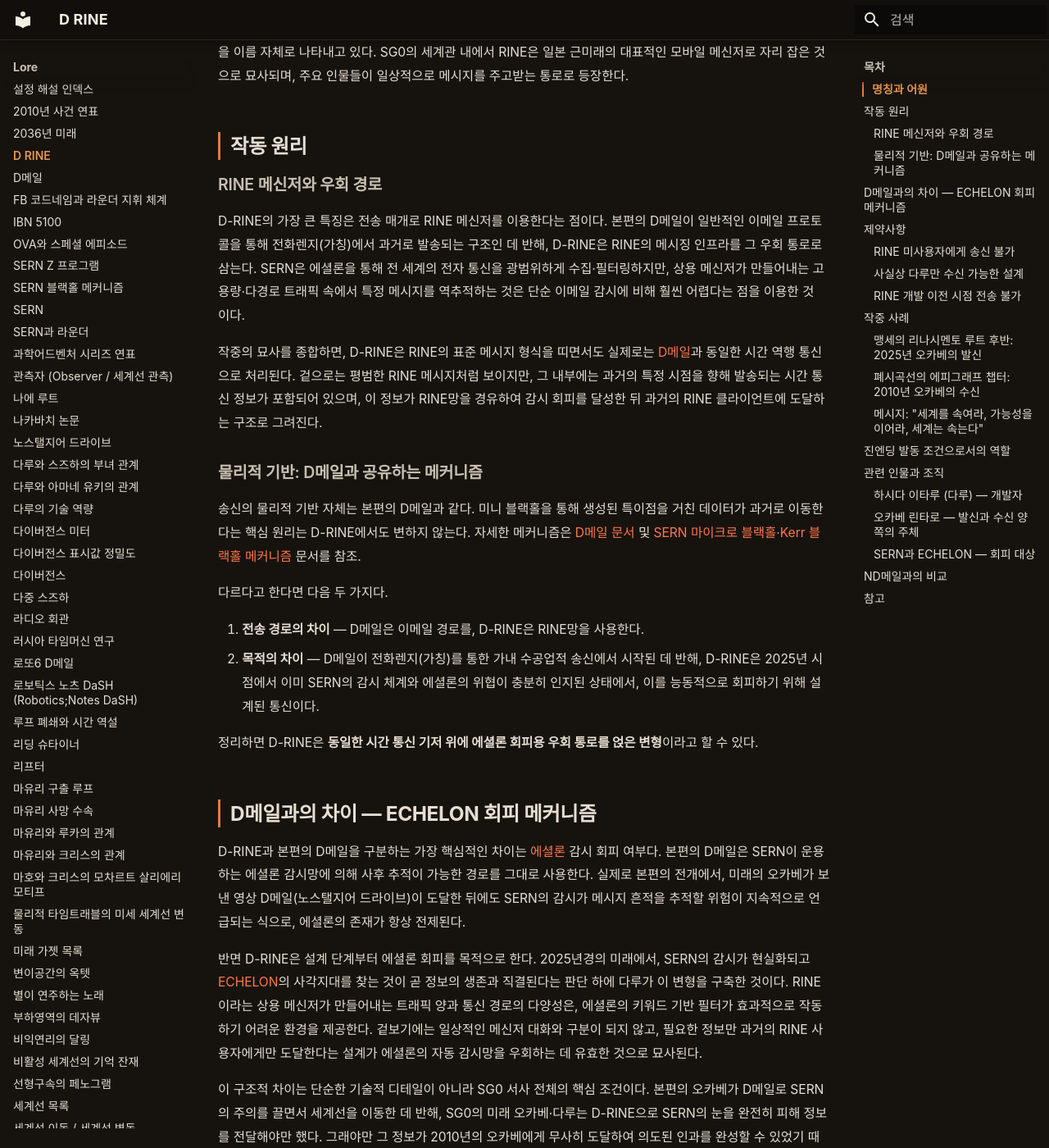
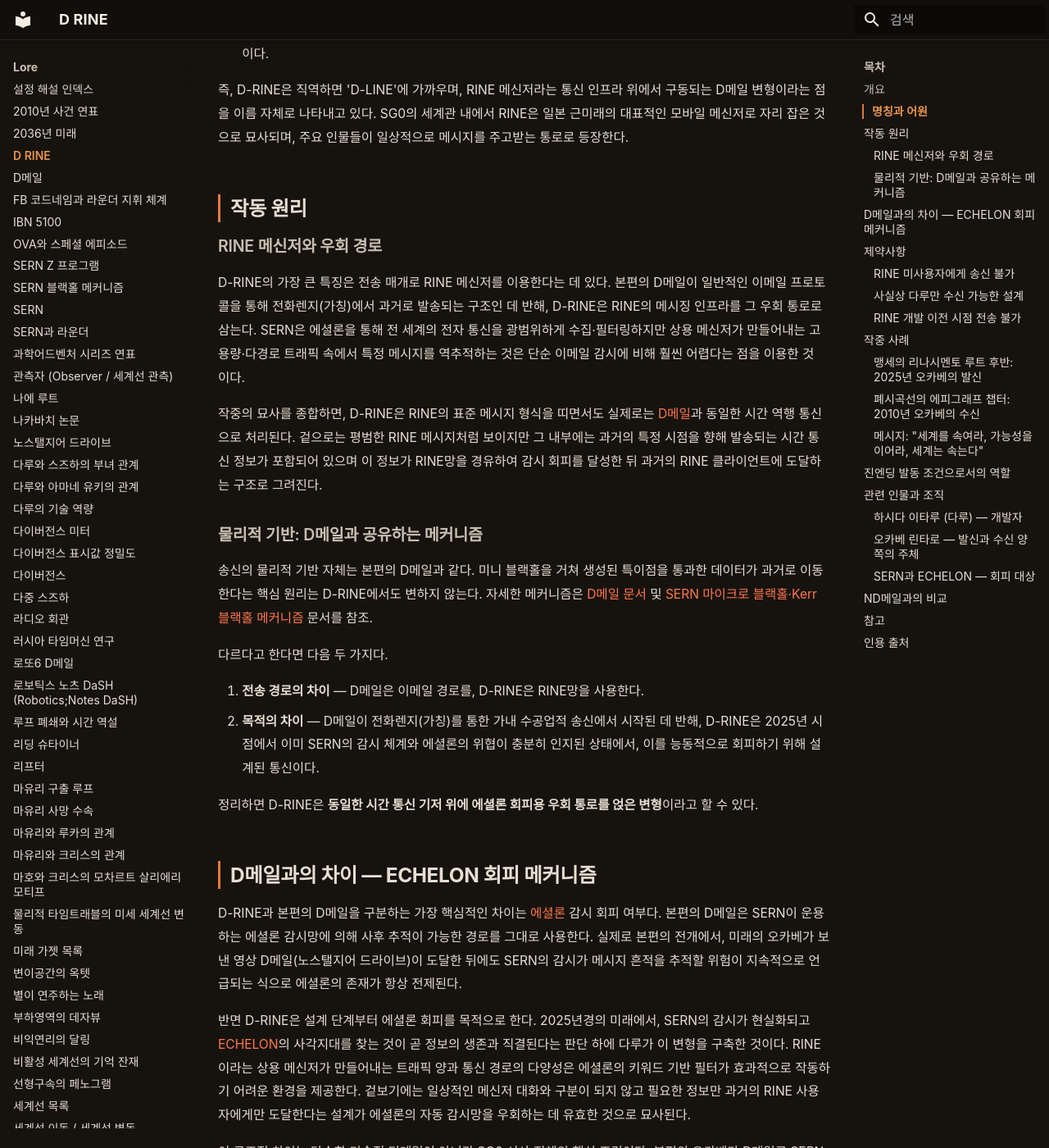
Before and after one commit to sgwiki/sgwiki.github.io, an MkDocs documentation site: the page built from wiki/lore/D-RINE.md, in a window 1280 px wide and 1400 px high, scrolled down 911 px. Shown: the whole window at 82% size. Built offline with MkDocs 1.6.1 and Material for MkDocs 9.7.7, drawn with Linux system fonts in a browser that asks for light colours; some web fonts are replaced; some of the changed text lies outside the part shown.

Commit message:
chore(wiki): D-RINE 정비 — frontmatter spoiler enum 교정(late_story→endgame)·## 개요 헤더 삽입·## 인용 출처 섹션 추가·연결어미 뒤 쉼표 15건 제거·'~를 통해' 남발 4건 분산·형식명사 1건 교정
Co-Authored-By: Claude Opus 4.6 <noreply@anthropic.com>

```diff
--- a/wiki/lore/D-RINE.md
+++ b/wiki/lore/D-RINE.md
@@ -10,6 +10,8 @@ description: "D-RINE(디-라인, Dライン)은 《Steins;Gate 0》에 등장하
     진엔딩 발동 조건으로서의 역할 등 핵심 메커니즘이 노출됩니다.
 
 # D-RINE (Dライン)
+
+## 개요
 
 D-RINE(디-라인, Dライン)은 《Steins;Gate 0》에 등장하는 [D메일](D메일.md)의
 변형으로, RINE이라는 메신저 응용프로그램을 매개로 하여 SERN의
@@ -49,25 +51,25 @@ D-RINE이라는 이름은 두 가지 요소의 결합이다.
 
 ### RINE 메신저와 우회 경로
 
-D-RINE의 가장 큰 특징은 전송 매개로 RINE 메신저를 이용한다는 점이다.
+D-RINE의 가장 큰 특징은 전송 매개로 RINE 메신저를 이용한다는 데 있다.
 본편의 D메일이 일반적인 이메일 프로토콜을 통해 전화렌지(가칭)에서
 과거로 발송되는 구조인 데 반해, D-RINE은 RINE의 메시징 인프라를
 그 우회 통로로 삼는다. SERN은 에셜론을 통해 전 세계의 전자 통신을
-광범위하게 수집·필터링하지만, 상용 메신저가 만들어내는
+광범위하게 수집·필터링하지만 상용 메신저가 만들어내는
 고용량·다경로 트래픽 속에서 특정 메시지를 역추적하는 것은
 단순 이메일 감시에 비해 훨씬 어렵다는 점을 이용한 것이다.
 
 작중의 묘사를 종합하면, D-RINE은 RINE의 표준 메시지 형식을
 띠면서도 실제로는 [D메일](D메일.md)과 동일한 시간 역행 통신으로
-처리된다. 겉으로는 평범한 RINE 메시지처럼 보이지만, 그 내부에는
-과거의 특정 시점을 향해 발송되는 시간 통신 정보가 포함되어 있으며,
+처리된다. 겉으로는 평범한 RINE 메시지처럼 보이지만 그 내부에는
+과거의 특정 시점을 향해 발송되는 시간 통신 정보가 포함되어 있으며
 이 정보가 RINE망을 경유하여 감시 회피를 달성한 뒤 과거의 RINE
 클라이언트에 도달하는 구조로 그려진다.
 
 ### 물리적 기반: D메일과 공유하는 메커니즘
 
 송신의 물리적 기반 자체는 본편의 D메일과 같다. 미니 블랙홀을
-통해 생성된 특이점을 거친 데이터가 과거로 이동한다는 핵심 원리는
+거쳐 생성된 특이점을 통과한 데이터가 과거로 이동한다는 핵심 원리는
 D-RINE에서도 변하지 않는다. 자세한 메커니즘은 [D메일 문서](D메일.md)
 및 [SERN 마이크로 블랙홀·Kerr 블랙홀 메커니즘](SERN-블랙홀-메커니즘.md)
 문서를 참조.
@@ -90,7 +92,7 @@ D-RINE과 본편의 D메일을 구분하는 가장 핵심적인 차이는
 운용하는 에셜론 감시망에 의해 사후 추적이 가능한 경로를
 그대로 사용한다. 실제로 본편의 전개에서, 미래의 오카베가
 보낸 영상 D메일(노스탤지어 드라이브)이 도달한 뒤에도 SERN의
-감시가 메시지 흔적을 추적할 위험이 지속적으로 언급되는 식으로,
+감시가 메시지 흔적을 추적할 위험이 지속적으로 언급되는 식으로
 에셜론의 존재가 항상 전제된다.
 
 반면 D-RINE은 설계 단계부터 에셜론 회피를 목적으로 한다.
@@ -98,8 +100,8 @@ D-RINE과 본편의 D메일을 구분하는 가장 핵심적인 차이는
 [ECHELON](에셜론.md)의 사각지대를 찾는 것이 곧 정보의 생존과
 직결된다는 판단 하에 다루가 이 변형을 구축한 것이다.
 RINE이라는 상용 메신저가 만들어내는 트래픽 양과 통신 경로의
-다양성은, 에셜론의 키워드 기반 필터가 효과적으로 작동하기 어려운
-환경을 제공한다. 겉보기에는 일상적인 메신저 대화와 구분이 되지 않고,
+다양성은 에셜론의 키워드 기반 필터가 효과적으로 작동하기 어려운
+환경을 제공한다. 겉보기에는 일상적인 메신저 대화와 구분이 되지 않고
 필요한 정보만 과거의 RINE 사용자에게만 도달한다는 설계가
 에셜론의 자동 감시망을 우회하는 데 유효한 것으로 묘사된다.
 
@@ -112,7 +114,7 @@ SERN의 눈을 완전히 피해 정보를 전달해야만 했다. 그래야만
 
 ## 제약사항
 
-D-RINE은 강력한 회피 능력을 갖추고 있지만, 동시에 몇 가지 명확한
+D-RINE은 강력한 회피 능력을 갖추고 있지만 동시에 몇 가지 명확한
 제약을 가진다.
 
 ### RINE 미사용자에게 송신 불가
@@ -160,13 +162,13 @@ D-RINE이 과거로 전달할 수 있는 정보의 시간 폭에
 D-RINE이 작중에서 가장 핵심적으로 사용되는 순간은
 맹세의 리나시멘토 루트(크리스 루트) 후반의 2025년 전개다.
 이 시점에서 오카베 린타로는 이미 β 세계선의 미래에서 15년을
-살아왔으며, 마키세 크리스를 잃은 충격으로부터
+살아왔으며 마키세 크리스를 잃은 충격으로부터
 '광기의 매드 사이언티스트 호오인 쿄우마'로서의 인격을
-회복하고, 다루와 함께 시간 통신 기술을 완성해 가고 있다.
+회복하고 다루와 함께 시간 통신 기술을 완성해 가고 있다.
 
 이 루트의 후반에서, 오카베는 자신이 남겨야 할 가장 중요한
-메시지를 D-RINE을 통해 2010년의 자신에게 발신한다.
-발신자는 2025년의 오카베이지만, 그 기반을 다루가 만들어둔
+메시지를 D-RINE으로 2010년의 자신에게 발신한다.
+발신자는 2025년의 오카베이지만 그 기반을 다루가 만들어둔
 점에서 '오키타브(다루)로부터 수신되는 D-RINE'이라는 형태로
 분류되기도 한다. 메시지가 담고 있는 핵심 내용은 이후
 2010년의 오카베가 오퍼레이션 스쿨드로 이어지는 결정적
@@ -179,7 +181,7 @@ D-RINE이 작중에서 가장 핵심적으로 사용되는 순간은
 본편과는 시점이 뒤집힌 구조를 가지며, 2010년의 오카베가
 미래에서 도달한 D-RINE을 수신하는 장면을 다룬다.
 
-오카베는 자신의 RINE 클라이언트를 통해 2025년의 자신이
+오카베는 자신의 RINE 클라이언트에서 2025년의 자신이
 발신한 메시지를 확인하게 되며, 그 내용은 겉보기에는
 평범한 RINE 메시지와 다를 바 없지만 시간적으로 도달할 수
 없는 발신 시점을 가리키고 있다는 점에서 그 정체가
@@ -201,7 +203,7 @@ D-RINE으로 전달되는 메시지의 핵심은 다음 세 구절로
 '가능성을 이어라'는 이미 한 번 실패한 것처럼 보이는
 오퍼레이션 스쿨드의 재시도, 즉 버려진 것으로 여겨졌던
 가능성의 부활을 가리킨다. 마지막 '세계는 속는다'는
-이 회피와 부활이 실제로 성공한다는 선언이자,
+이 회피와 부활이 실제로 성공한다는 선언이자
 [슈타인즈 게이트 세계선](슈타인즈-게이트-세계선.md)으로의
 도달이 가능하다는 확언이다.
 
@@ -250,10 +252,10 @@ SG0 전체의 서사가 완결된다. D-RINE은 그 닫힘을
 D-RINE의 설계와 구현을 담당한 인물은 [하시다 이타루](../캐릭터/하시다-이타루.md)
 (통칭 다루, 미래에서는 '오키타브'라는 코드명으로 불린다)이다.
 본편에서는 하드웨어와 소프트웨어를 가리지 않는 천재 메이커로
-활약하지만, SG0의 미래에서는 15년에 걸친 연구를 통해
+활약하지만 SG0의 미래에서는 15년에 걸친 연구 끝에
 D메일의 물리적 기반 위에 에셜론 회피 계층을 얹는 작업을
 완수한 것으로 그려진다. 다루의 기술적 역량이 없었다면
-D-RINE은 존재할 수 없었으며, 이는 SG0 서사에서 다루가
+D-RINE은 존재할 수 없었으며 이는 SG0 서사에서 다루가
 단순한 조력자가 아니라 시간 통신 기술의 실질적 설계자라는
 위치를 갖는다는 것을 보여준다.
 
@@ -279,7 +281,7 @@ D-RINE이 능동적으로 회피하고자 하는 대상은
 [저먼 프로젝트](SERN-Z-프로그램.md)를 통해 시간 여행을
 장악하려 하며, 에셜론은 그 감시의 눈이다. D-RINE이
 설계된 근본 이유는 이 감시 체계 아래에서도 안전하게
-과거로 정보를 보내기 위해서였으며, 서사적으로도
+과거로 정보를 보내기 위해서였으며 서사적으로도
 SERN의 추적을 피해 [슈타인즈 게이트 세계선](슈타인즈-게이트-세계선.md)에
 도달하는 길을 열어주는 역할을 한다.
 
@@ -288,7 +290,7 @@ SERN의 추적을 피해 [슈타인즈 게이트 세계선](슈타인즈-게이
 D-RINE과 자주 혼동되거나 함께 언급되는 개념으로
 [노스탤지어 드라이브(ND메일)](노스탤지어-드라이브.md)가 있다.
 둘 다 2025년경 미래의 인물들이 과거로 보낸 시간 통신이라는
-공통점이 있지만, 위치와 역할이 다르다.
+공통점이 있지만 위치와 역할이 다르다.
 
 - **D-RINE** — RINE 메신저를 매개로 한 D메일 변형.
   에셜론 회피를 핵심 목적으로 하며, 작중에서는
@@ -319,3 +321,5 @@ D-RINE과 자주 혼동되거나 함께 언급되는 개념으로
   D-RINE의 발신과 수신 양쪽 주체.
 - [슈타인즈 게이트 세계선](슈타인즈-게이트-세계선.md) — D-RINE이 열어주는 도달처.
 - [The Mechanics of Steins;Gate v1.0.3](../근거자료/비공식/mechanics-of-steins-gate/ch3.md) — 시간 통신 계열 변형의 메커니즘 정리.
+
+## 인용 출처
```
Also changed, not shown: other parts of wiki/lore/D-RINE.md (+1 -1 lines).
